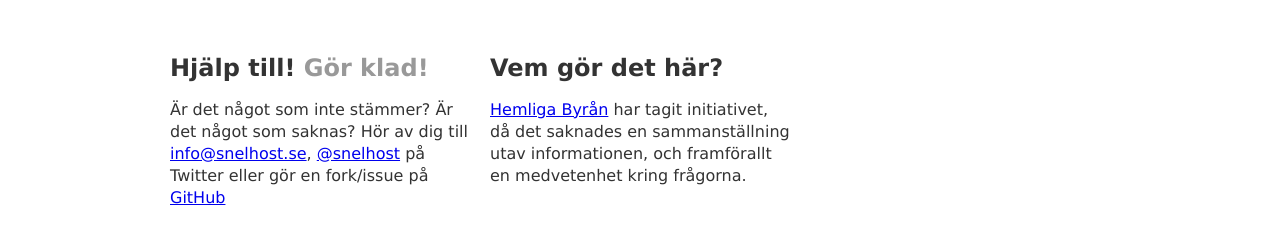
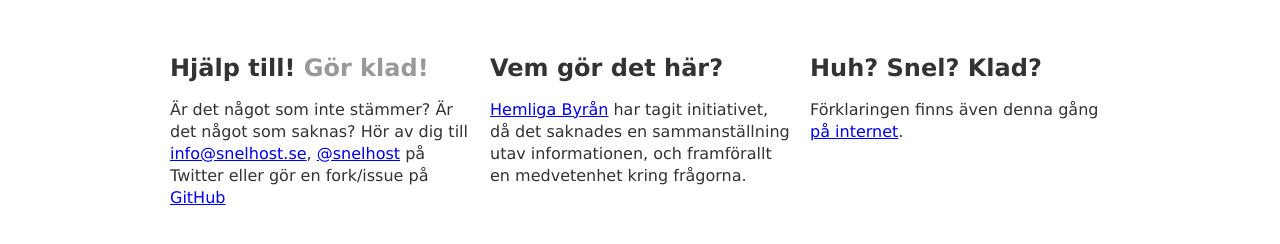
Before and after one commit to uppfinnarjohnny/snelhost, a plain HTML site: page index.html in a window 1280 px wide. Shown: the part 460-704 px from the top of the page. Drawn offline with Linux system fonts and the light colour scheme.

Commit message:
Länk till Know Your Meme.

```diff
--- a/index.html
+++ b/index.html
@@ -61,6 +61,10 @@
         <h2>Vem gör det här?</h2>
         <p><a href="http://hemligabyran.se">Hemliga Byrån</a> har tagit initiativet, då det saknades en sammanställning utav informationen, och framförallt en medvetenhet kring frågorna.</p>
     </div>
+    <div class="grid_4">
+        <h2>Huh? Snel? Klad?</h2>
+        <p>Förklaringen finns även denna gång <a href="http://knowyourmeme.com/memes/snel-hest">på internet</a>.</p>
+    </div>
 </div>
 
 <div class="container_12 section">
```
